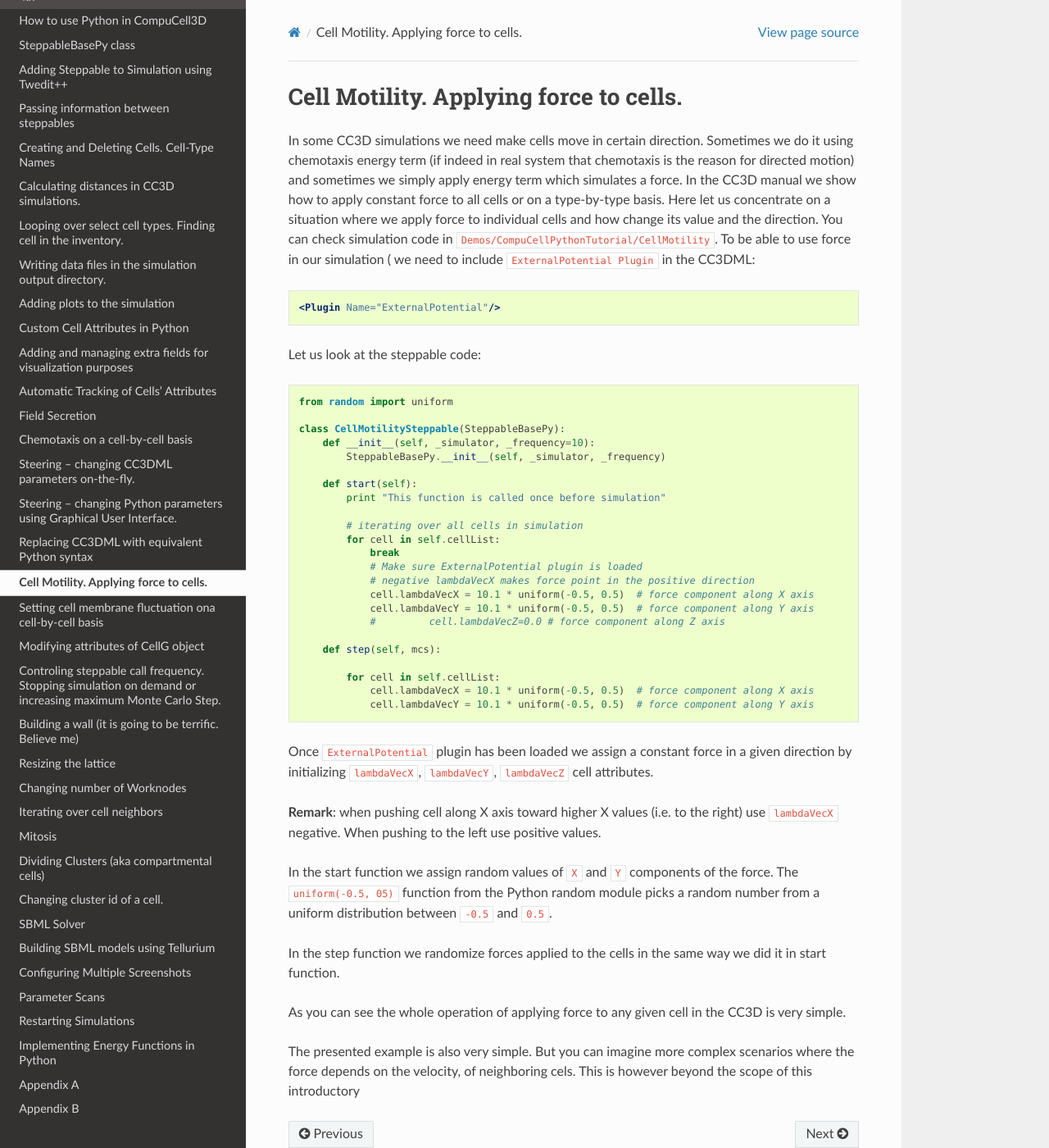
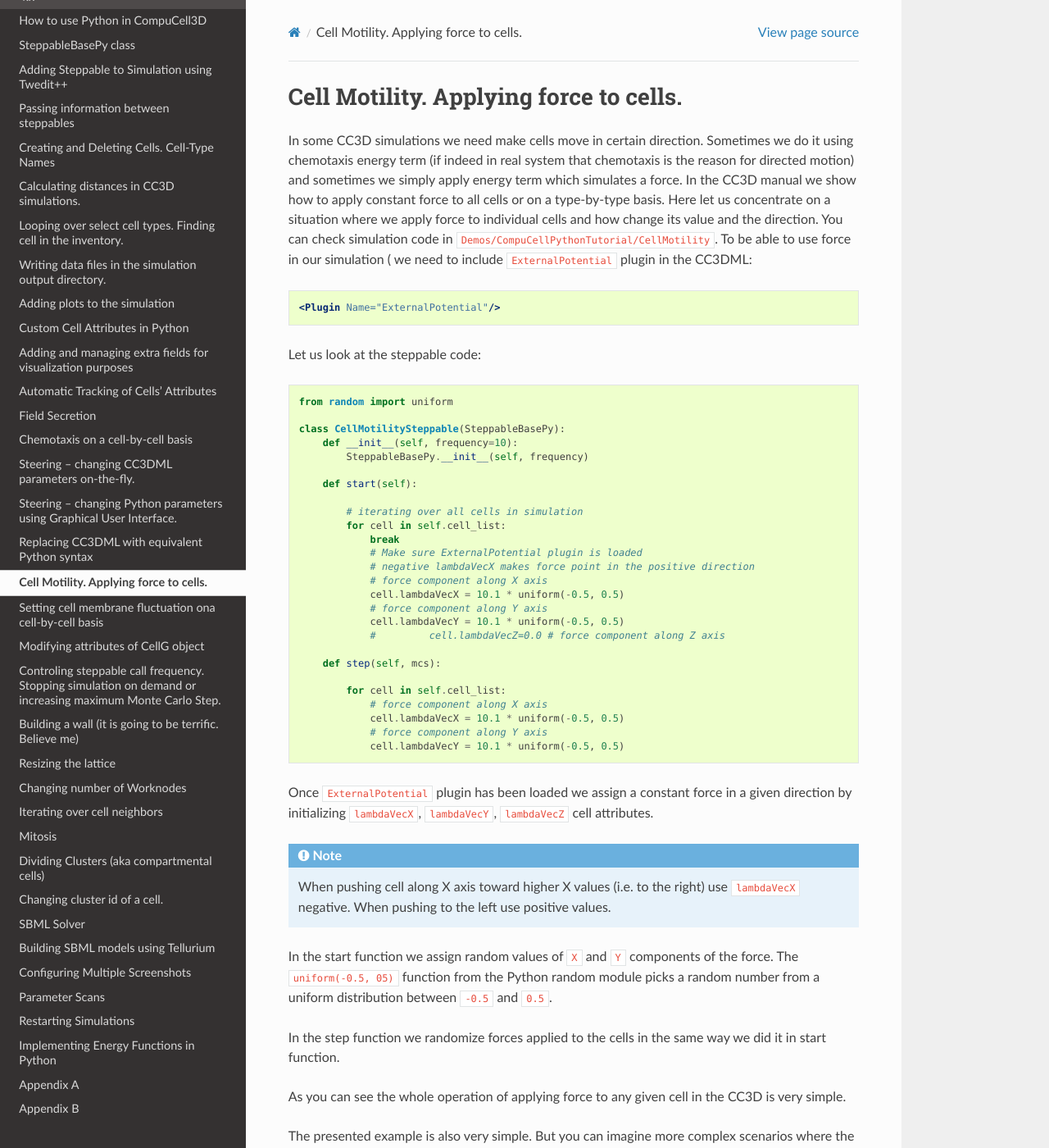
Before and after one commit to CompuCell3D/PythonScriptingManual, a Sphinx documentation site: the page built from docs/cell_motility_applying_force_to_cells.rst, in a window 1280 px wide and 1400 px high. Shown: the whole window at 82% size. Built offline with Sphinx 7.4.7 and the Read the Docs theme 2.0.0, drawn with Linux system fonts in a browser that asks for light colours.

Commit message:
updated chapter on applying force to cell

```diff
--- a/docs/cell_motility_applying_force_to_cells.rst
+++ b/docs/cell_motility_applying_force_to_cells.rst
@@ -10,7 +10,7 @@ basis. Here let us concentrate on a situation where we apply force to
 individual cells and how change its value and the direction. You can
 check simulation code in ``Demos/CompuCellPythonTutorial/CellMotility``.
 To be able to use force in our simulation ( we need to include
-``ExternalPotential Plugin`` in the CC3DML:
+``ExternalPotential`` plugin in the CC3DML:
 
 .. code-block:: xml
 
@@ -23,35 +23,38 @@ Let us look at the steppable code:
     from random import uniform
 
     class CellMotilitySteppable(SteppableBasePy):
-        def __init__(self, _simulator, _frequency=10):
-            SteppableBasePy.__init__(self, _simulator, _frequency)
+        def __init__(self, frequency=10):
+            SteppableBasePy.__init__(self, frequency)
 
         def start(self):
-            print "This function is called once before simulation"
 
             # iterating over all cells in simulation
-            for cell in self.cellList:
+            for cell in self.cell_list:
                 break
                 # Make sure ExternalPotential plugin is loaded
                 # negative lambdaVecX makes force point in the positive direction
-                cell.lambdaVecX = 10.1 * uniform(-0.5, 0.5)  # force component along X axis
-                cell.lambdaVecY = 10.1 * uniform(-0.5, 0.5)  # force component along Y axis
+                # force component along X axis
+                cell.lambdaVecX = 10.1 * uniform(-0.5, 0.5)
+                # force component along Y axis
+                cell.lambdaVecY = 10.1 * uniform(-0.5, 0.5)
                 #         cell.lambdaVecZ=0.0 # force component along Z axis
 
         def step(self, mcs):
 
-            for cell in self.cellList:
-                cell.lambdaVecX = 10.1 * uniform(-0.5, 0.5)  # force component along X axis
-                cell.lambdaVecY = 10.1 * uniform(-0.5, 0.5)  # force component along Y axis
+            for cell in self.cell_list:
+                # force component along X axis
+                cell.lambdaVecX = 10.1 * uniform(-0.5, 0.5)
+                # force component along Y axis
+                cell.lambdaVecY = 10.1 * uniform(-0.5, 0.5)
 
 
 Once ``ExternalPotential`` plugin has been loaded we assign a constant force
 in a given direction by initializing ``lambdaVecX``, ``lambdaVecY``, ``lambdaVecZ``
 cell attributes.
 
-**Remark**: when pushing cell along X axis toward higher X values (i.e.
-to the right) use ``lambdaVecX`` negative. When pushing to the left use
-positive values.
+.. note::
+
+    When pushing cell along X axis toward higher X values (i.e. to the right) use ``lambdaVecX`` negative. When pushing to the left use positive values.
 
 In the start function we assign random values of ``X`` and ``Y`` components of
 the force. The ``uniform(-0.5, 05)`` function from the Python random module
```
